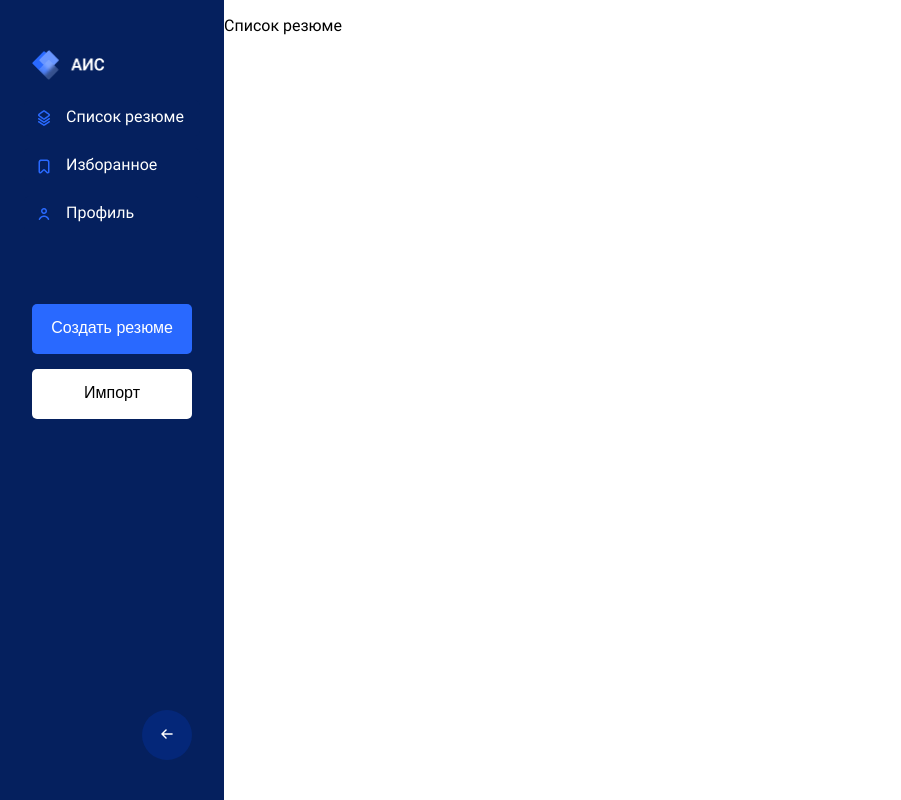
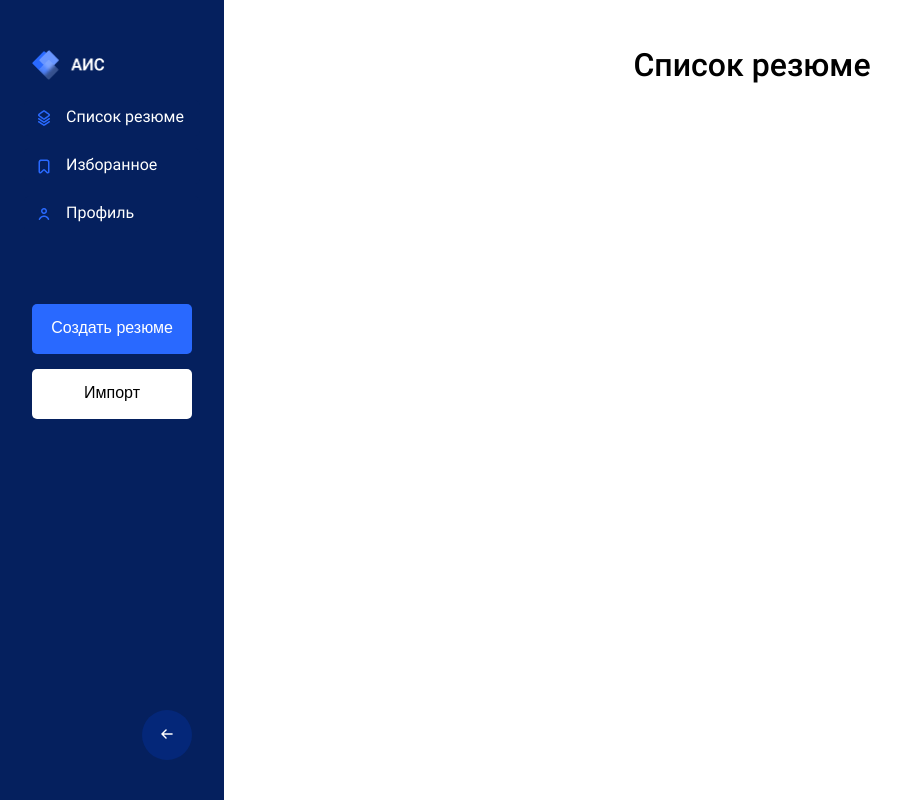
Before and after one commit to AndrewRusanov/AISv2, a React (Create React App) app: page / in a window 1280 px wide. Shown: the whole page, without its empty margins (0-901 px from the left). Built offline with nearby package versions, Linux system fonts and the light colour scheme.

Commit message:
feat: add content for resumeList

```diff
--- a/src/components/main/content/resumeList/ResumeList.jsx
+++ b/src/components/main/content/resumeList/ResumeList.jsx
@@ -1,7 +1,16 @@
 import React from 'react';
+import styles from './ResumeList.module.css';
+import Header from './header/Header';
 
 const ResumeList = () => {
-  return <p>Список резюме</p>;
+  return (
+    <section className={styles.resumeList_wrapper}>
+      {/* Тут будет все,что касается списка резюме */}
+      <Header />
+      {/* FilterList */}
+      {/* Content */}
+    </section>
+  );
 };
 
 export default ResumeList;
--- /dev/null
+++ b/src/components/main/content/resumeList/ResumeList.module.css
@@ -0,0 +1,6 @@
+.resumeList_wrapper {
+  width: 100%;
+  min-height: 100vh;
+  display: flex;
+  flex-direction: column;
+}
--- /dev/null
+++ b/src/components/main/content/resumeList/header/Header.jsx
@@ -0,0 +1,13 @@
+import React from 'react';
+import styles from './Header.module.css';
+import HeaderTitle from './__title/HeaderTitle';
+
+const Header = () => {
+  return (
+    <div className={styles.header}>
+      <HeaderTitle />
+    </div>
+  );
+};
+
+export default Header;
--- /dev/null
+++ b/src/components/main/content/resumeList/header/Header.module.css
@@ -0,0 +1,5 @@
+.header {
+  margin: 46px auto 0;
+  color: black;
+  background-color: white;
+}
--- /dev/null
+++ b/src/components/main/content/resumeList/header/__title/HeaderTitle.jsx
@@ -0,0 +1,8 @@
+import React from 'react';
+import styles from './HeaderTitle.module.css';
+
+const HeaderTitle = () => {
+  return <h1 className={styles.header__title}>Список резюме</h1>;
+};
+
+export default HeaderTitle;
--- /dev/null
+++ b/src/components/main/content/resumeList/header/__title/HeaderTitle.module.css
@@ -0,0 +1,7 @@
+.header__title {
+  font-size: 32px;
+  font-weight: 500;
+  line-height: auto;
+  max-width: 240px;
+  margin: 0 0 16px 0;
+}
```
Also changed, not shown: src/components/main/content/resumeList/header/__inputbox/HeaderInputbox.jsx (added, +7 -0 lines).
